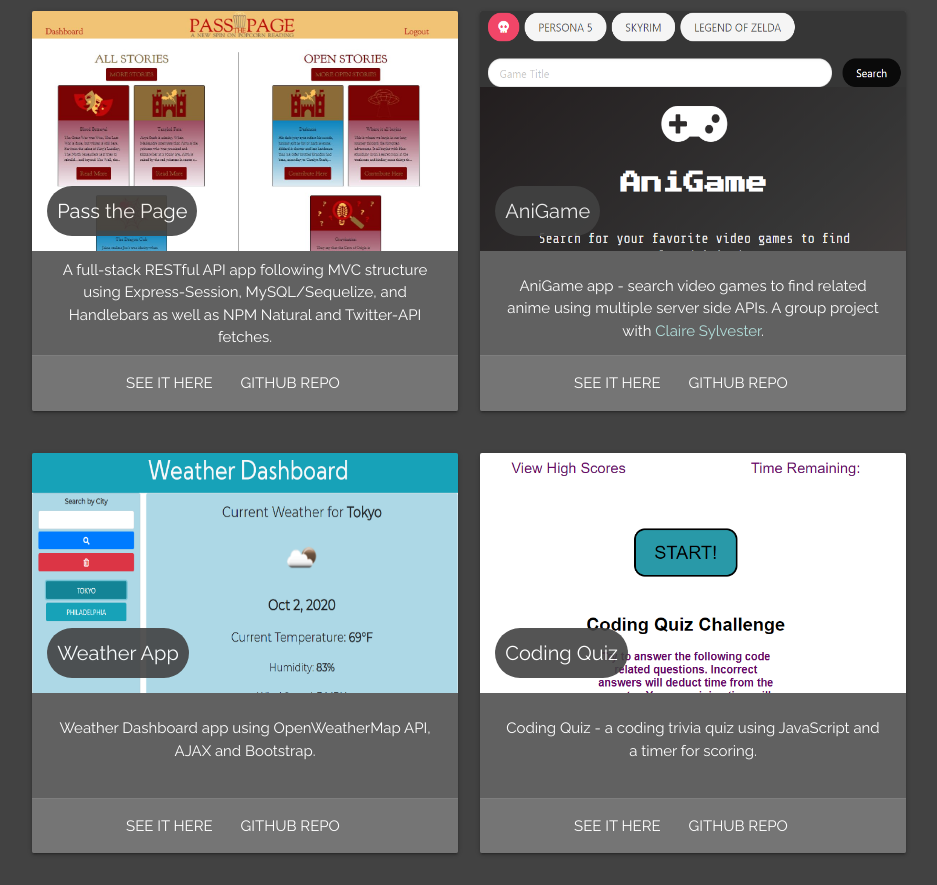
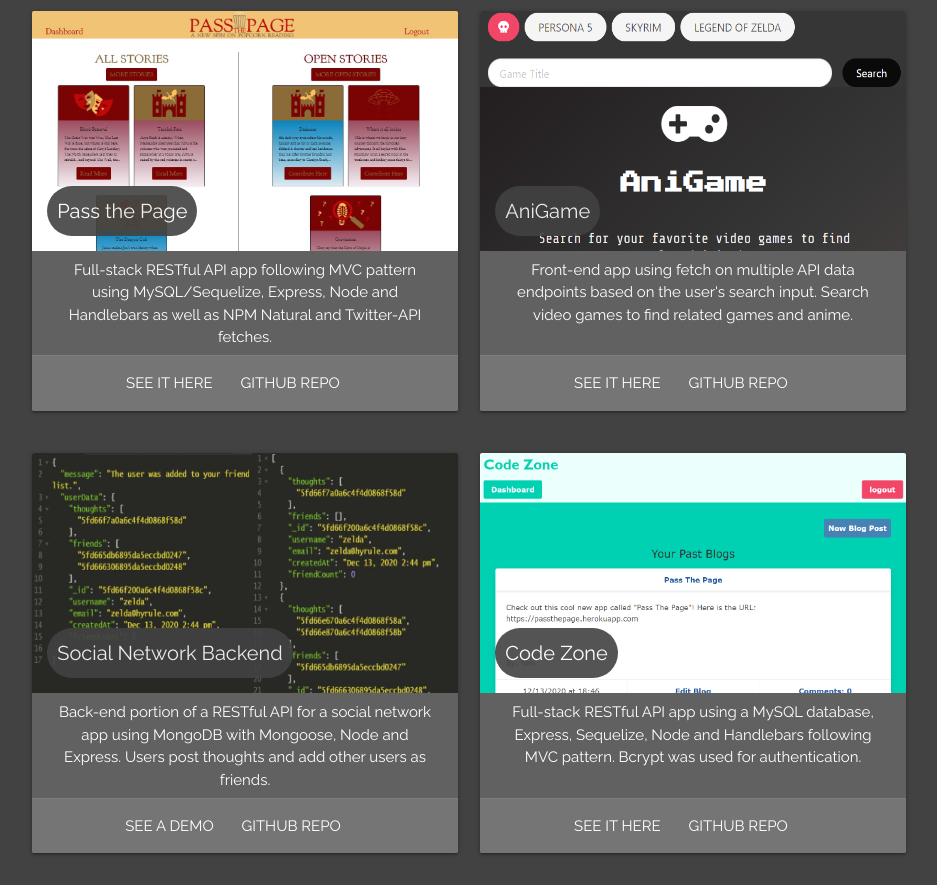
Before and after one commit to tchestnut85/portfolio, a plain HTML site: page index.html in a window 1280 px wide. Shown: the part 2399-3284 px from the top of the page, without its empty margins (171-1108 px from the left). Drawn offline with nearby package versions, Linux system fonts and the light colour scheme.

Commit message:
added a favicon and updated my projects listed.

```diff
--- a/index.html
+++ b/index.html
@@ -12,6 +12,10 @@
     <link href="https://fonts.googleapis.com/css2?family=Raleway&display=swap" rel="stylesheet">
     <link href="https://fonts.googleapis.com/icon?family=Material+Icons" rel="stylesheet">
     <link rel="stylesheet" href="./assets/css/style.css" />
+    <link rel="apple-touch-icon" sizes="180x180" href="./assets/icons/apple-touch-icon.png">
+    <link rel="icon" type="image/png" sizes="32x32" href="./assets/icons/favicon-32x32.png">
+    <link rel="icon" type="image/png" sizes="16x16" href="./assets/icons/favicon-16x16.png">
+    <link rel="manifest" href="/site.webmanifest">
     <meta charset="UTF-8">
     <meta name="viewport" content="width=device-width, initial-scale=1.0" />
     <meta property="og:title" content="Tom Chestnut - Portfolio" />
@@ -171,9 +175,7 @@
             <h3 class="section heading">My Projects</h3>
             <div class="divider"></div>
             <div class="section container">
-
                 <div class="row">
-
                     <!-- Pass the Page -->
                     <div class="col s12 m6 l6 grid-item">
                         <div class="card medium grey darken-2 hoverable">
@@ -186,10 +188,10 @@
                                         Page</span></a>
                             </div>
                             <div class="description card-content center-align grey darken-2">
-                                <p class="main-font proj-descrip">A full-stack RESTful API app following MVC structure
+                                <p class="main-font proj-descrip">Full-stack RESTful API app following MVC pattern
                                     using
-                                    Express-Session,
-                                    MySQL/Sequelize, and Handlebars as well as NPM Natural and Twitter-API fetches.
+                                    MySQL/Sequelize, Express, Node and Handlebars as well as NPM Natural and Twitter-API
+                                    fetches.
                                 </p>
                             </div>
                             <div class="card-action center-align grey darken-1 white-text">
@@ -210,20 +212,71 @@
                                 <a href="https://cfsylvester.github.io/AniGame/" target="_blank"><span
                                         class="project-title card-title center-align grey darken-3">AniGame</span></a>
                             </div>
-                            <div class="project-info card-content center-align grey darken-2">
-                                <p class="main-font proj-descrip">AniGame app - search video games to find related anime
-                                    using
-                                    multiple server side APIs. A group
-                                    project with
-                                    <a class="coop-link teal-text text-lighten-4"
-                                        href="https://cfsylvester.github.io/clairesylvester.github.io/" target="_blank">
-                                        Claire Sylvester</a>.
+                            <div class="description project-info card-content center-align grey darken-2">
+                                <p class="main-font proj-descrip">Front-end app using fetch on multiple API data
+                                    endpoints based on the user's search input.
+                                    Search video games to find related games and anime.
                                 </p>
                             </div>
                             <div class="card-action center-align grey darken-1 white-text">
                                 <a class="project-link" href="https://cfsylvester.github.io/AniGame/"
                                     target="_blank">See it Here</a>
-                                <a class="project-link" href="https://github.com/CFsylvester/AniGame"
+                                <a class="project-link" href="https://github.com/tchestnut85/AniGame"
+                                    target="_blank">Github Repo</a>
+                            </div>
+                        </div>
+                    </div>
+                </div>
+
+                <div class="row">
+                    <!-- Social Network API Backend -->
+                    <div class="col s12 m6 l6 grid-item">
+                        <div class="card medium grey darken-2 hoverable">
+                            <div class="card-image">
+                                <img class="medium project-img" src="./assets/images/project-pics/social-network.png"
+                                    alt="Screenshot of Social Network Backend" />
+                                <a href="https://github.com/tchestnut85/social-network" target="_blank"><span
+                                        class="project-title card-title center-align grey darken-3">Social Network
+                                        Backend</span></a>
+                            </div>
+                            <div class="description project-info card-content center-align grey darken-2">
+                                <p class="main-font proj-descrip">
+                                    Back-end portion of a RESTful API for a social network app using MongoDB with
+                                    Mongoose, Node and Express. Users post thoughts and add other users as friends.
+                                </p>
+                            </div>
+                            <div class="card-action center-align grey darken-1 white-text">
+                                <a class="project-link" href="https://youtu.be/NXepIg0EKCs" target="_blank">See a
+                                    Demo</a>
+                                <a class="project-link" href="https://github.com/tchestnut85/social-network"
+                                    target="_blank">Github Repo</a>
+                            </div>
+                        </div>
+                    </div>
+
+                    <!-- Code Zone -->
+                    <div class="col s12 m6 l6 grid-item">
+                        <div class="card medium grey darken-2 hoverable">
+                            <div class="card-image">
+                                <img class="medium project-img" src="./assets/images/project-pics/code-zone.png"
+                                    alt="Screenshot of Code Zone" />
+                                <a href="https://code-zone.herokuapp.com/" target="_blank"><span
+                                        class="project-title card-title center-align grey darken-3">Code Zone</span></a>
+                            </div>
+                            <div class="description project-info card-content center-align grey darken-2">
+                                <p class="main-font proj-descrip">Full-stack RESTful API app using a MySQL database,
+                                    Express, Sequelize, Node and
+                                    Handlebars
+                                    following MVC
+                                    pattern.
+                                    Bcrypt was used
+                                    for authentication.
+                                </p>
+                            </div>
+                            <div class="card-action center-align grey darken-1 white-text">
+                                <a class="project-link" href="https://code-zone.herokuapp.com/" target="_blank">See it
+                                    Here</a>
+                                <a class="project-link" href="https://github.com/tchestnut85/code-zone"
                                     target="_blank">Github Repo</a>
                             </div>
                         </div>
@@ -241,9 +294,10 @@
                                         class="project-title card-title center-align grey darken-3">Weather
                                         App</span></a>
                             </div>
-                            <div class="project-info card-content center-align grey darken-2">
-                                <p class="main-font proj-descrip">Weather Dashboard app using OpenWeatherMap API,
-                                    AJAX
+                            <div class="description project-info card-content center-align grey darken-2">
+                                <p class="main-font proj-descrip">Front-end weather dashboard app. Created using
+                                    OpenWeatherMap API,
+                                    AJAX fetches
                                     and Bootstrap.
                                 </p>
                             </div>
@@ -258,31 +312,32 @@
                         </div>
                     </div>
 
-                    <!-- Coding Quiz -->
+                    <!-- Team Builder -->
                     <div class="col s12 m6 l6 grid-item">
                         <div class="card medium grey darken-2 hoverable">
                             <div class="card-image">
-
-                                <img class="project-img" src="./assets/images/project-pics/coding-quiz.jpg"
-                                    alt="Screenshot of Coding Quiz" />
-                                <a href="https://tchestnut85.github.io/coding-quiz/" target="_blank"><span
-                                        class="project-title card-title center-align grey darken-3">Coding
-                                        Quiz</span></a>
+                                <img class="medium project-img" src="./assets/images/project-pics/team-builder.png"
+                                    alt="Screenshot of Team Builder app" />
+                                <a href="https://github.com/tchestnut85/team-builder" target="_blank"><span
+                                        class="project-title card-title center-align grey darken-3">Team
+                                        Builder</span></a>
                             </div>
-                            <div class="card-content center-align grey darken-2">
-                                <p class="main-font proj-descrip">Coding Quiz - a coding trivia quiz using JavaScript
-                                    and a timer for scoring.</p>
+                            <div class="description project-info card-content center-align grey darken-2">
+                                <p class="main-font proj-descrip">Create a custom Team Profile webpage. Backend app made
+                                    with OOP, Node.js, Inquirer.js, and Jest for TDD.
+                                </p>
                             </div>
                             <div class="card-action center-align grey darken-1 white-text">
-                                <a class="project-link" href="https://tchestnut85.github.io/coding-quiz/"
-                                    target="_blank">See it
-                                    Here</a>
-                                <a class="project-link" href="https://github.com/tchestnut85/coding-quiz/"
-                                    target="_blank">Github Repo</a>
+                                <a class="project-link"
+                                    href="https://drive.google.com/file/d/17Rn8EwEGaD9NddtqaF6pLBL1d8c4isjb/view?usp=sharing"
+                                    target="_blank">See a
+                                    Demo</a>
+                                <a class="project-link" href="https://github.com/tchestnut85/team-builder"
+                                    target="_blank">Github
+                                    Repo</a>
                             </div>
                         </div>
                     </div>
-
                 </div>
             </div>
         </section>
```
Also changed, not shown: assets/icons/android-chrome-192x192.png (added), assets/icons/android-chrome-512x512.png (added), assets/icons/apple-touch-icon.png (added), assets/icons/favicon-16x16.png (added), assets/icons/favicon-32x32.png (added), assets/icons/favicon.ico (added), assets/images/project-pics/code-zone.png (added), assets/images/project-pics/social-network.png (added), assets/images/project-pics/team-builder.png (added), site.webmanifest (added).
